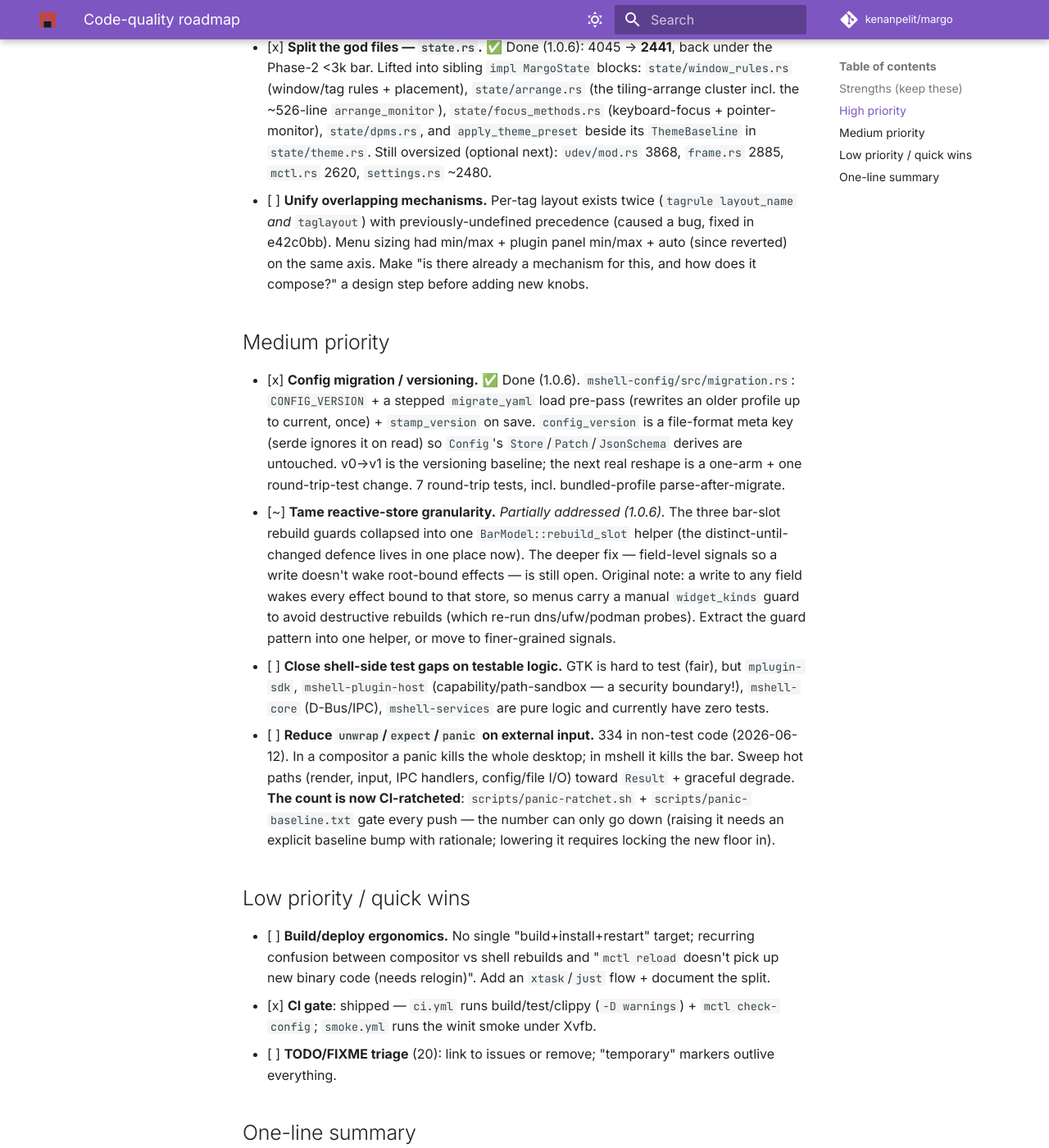
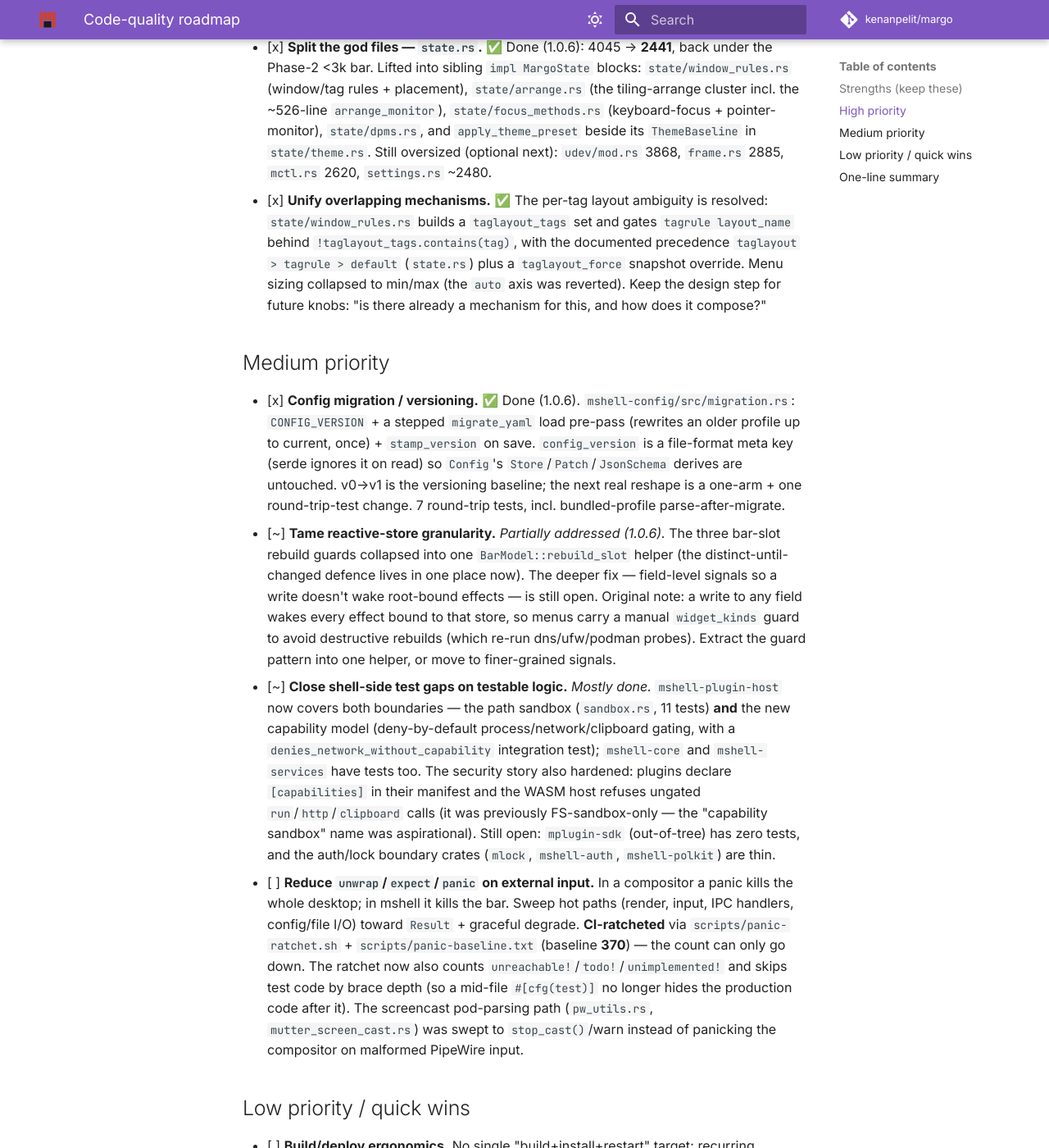
Before and after one commit to kenanpelit/margo, an MkDocs documentation site: the page built from docs/code-quality-roadmap.md, in a window 1280 px wide and 1400 px high, scrolled down 1467 px. Shown: the whole window at 82% size. Built offline with MkDocs 1.6.1 and Material for MkDocs 9.7.7, drawn with Linux system fonts in a browser that asks for light colours; comment, search, counter and statistics services are not loaded.

Commit message:
docs: retract stale gap claims + close the taglayout-unify item
- 1.0-readiness: the "nice-to-have" list wrongly named interactive overview (all
  layouts) and window grouping/tabbed stacking as gaps. Both shipped (road_map
  §15.6: overview is one grid over all clients with Alt+Tab MRU; grouping via
  deck/monocle/scroller/overview). Retract them; only a persistent per-group
  tab-bar chrome is genuinely absent (cosmetic).
- code-quality-roadmap: close "unify overlapping mechanisms" — the taglayout vs
  tagrule precedence is resolved in `state/window_rules.rs`. Mark the shell test
  gap mostly-done (plugin-host now tests the capability model too) and update the
  panic-ratchet note to the 370 baseline + expanded counting.

Co-Authored-By: Claude Opus 4.8 <noreply@anthropic.com>

```diff
--- a/docs/code-quality-roadmap.md
+++ b/docs/code-quality-roadmap.md
@@ -58,12 +58,13 @@ files, and overlapping feature mechanisms.**
   and `apply_theme_preset` beside its `ThemeBaseline` in `state/theme.rs`.
   Still oversized (optional next): `udev/mod.rs` 3868, `frame.rs` 2885,
   `mctl.rs` 2620, `settings.rs` ~2480.
-- [ ] **Unify overlapping mechanisms.** Per-tag layout exists twice
-  (`tagrule layout_name` *and* `taglayout`) with previously-undefined
-  precedence (caused a bug, fixed in e42c0bb). Menu sizing had min/max +
-  plugin panel min/max + auto (since reverted) on the same axis. Make
-  "is there already a mechanism for this, and how does it compose?" a design
-  step before adding new knobs.
+- [x] **Unify overlapping mechanisms.** ✅ The per-tag layout ambiguity is
+  resolved: `state/window_rules.rs` builds a `taglayout_tags` set and gates
+  `tagrule layout_name` behind `!taglayout_tags.contains(tag)`, with the
+  documented precedence `taglayout > tagrule > default` (`state.rs`) plus a
+  `taglayout_force` snapshot override. Menu sizing collapsed to min/max (the
+  `auto` axis was reverted). Keep the design step for future knobs: "is there
+  already a mechanism for this, and how does it compose?"
 
 ## Medium priority
 
@@ -82,18 +83,26 @@ files, and overlapping feature mechanisms.**
   effect bound to that store, so menus carry a manual `widget_kinds` guard to
   avoid destructive rebuilds (which re-run dns/ufw/podman probes). Extract the
   guard pattern into one helper, or move to finer-grained signals.
-- [ ] **Close shell-side test gaps on testable logic.** GTK is hard to test
-  (fair), but `mplugin-sdk`, `mshell-plugin-host` (capability/path-sandbox —
-  a security boundary!), `mshell-core` (D-Bus/IPC), `mshell-services` are pure
-  logic and currently have zero tests.
-- [ ] **Reduce `unwrap`/`expect`/`panic` on external input.** 334 in
-  non-test code (2026-06-12). In a compositor a panic kills the whole
-  desktop; in mshell it kills the bar. Sweep hot paths (render, input, IPC
-  handlers, config/file I/O) toward `Result` + graceful degrade.
-  **The count is now CI-ratcheted**: `scripts/panic-ratchet.sh` +
-  `scripts/panic-baseline.txt` gate every push — the number can only go
-  down (raising it needs an explicit baseline bump with rationale; lowering
-  it requires locking the new floor in).
+- [~] **Close shell-side test gaps on testable logic.** *Mostly done.*
+  `mshell-plugin-host` now covers both boundaries — the path sandbox
+  (`sandbox.rs`, 11 tests) **and** the new capability model (deny-by-default
+  process/network/clipboard gating, with a `denies_network_without_capability`
+  integration test); `mshell-core` and `mshell-services` have tests too. The
+  security story also hardened: plugins declare `[capabilities]` in their
+  manifest and the WASM host refuses ungated `run`/`http`/`clipboard` calls (it
+  was previously FS-sandbox-only — the "capability sandbox" name was aspirational).
+  Still open: `mplugin-sdk` (out-of-tree) has zero tests, and the auth/lock
+  boundary crates (`mlock`, `mshell-auth`, `mshell-polkit`) are thin.
+- [ ] **Reduce `unwrap`/`expect`/`panic` on external input.** In a compositor a
+  panic kills the whole desktop; in mshell it kills the bar. Sweep hot paths
+  (render, input, IPC handlers, config/file I/O) toward `Result` + graceful
+  degrade. **CI-ratcheted** via `scripts/panic-ratchet.sh` +
+  `scripts/panic-baseline.txt` (baseline **370**) — the count can only go down.
+  The ratchet now also counts `unreachable!`/`todo!`/`unimplemented!` and skips
+  test code by brace depth (so a mid-file `#[cfg(test)]` no longer hides the
+  production code after it). The screencast pod-parsing path (`pw_utils.rs`,
+  `mutter_screen_cast.rs`) was swept to `stop_cast()`/warn instead of panicking
+  the compositor on malformed PipeWire input.
 
 ## Low priority / quick wins
 
```
Also changed, not shown: docs/1.0-readiness.md (+14 -5 lines).
